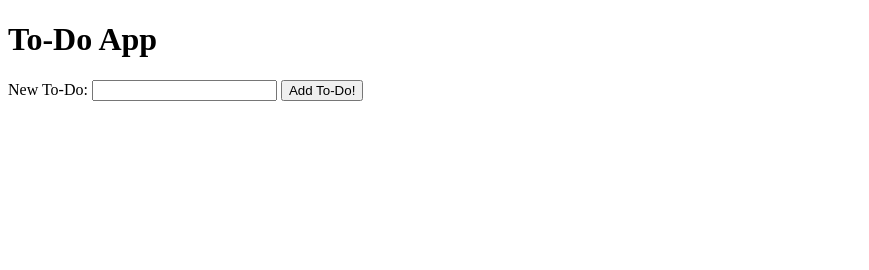
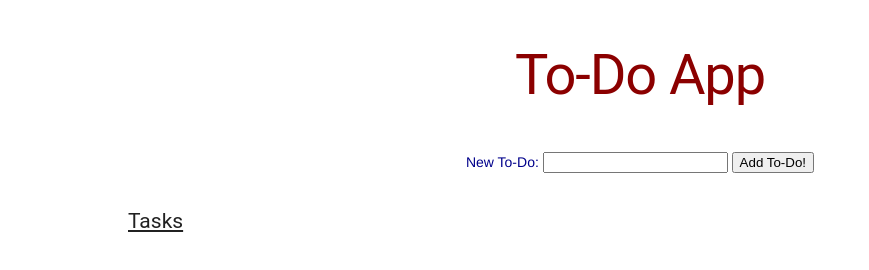
Before and after one commit to michellemaile/to-do-app, a plain HTML site: page index.html in a window 1280 px wide. Shown: the whole page, without its empty margins (0-869 px from the left). Drawn offline with nearby package versions, Linux system fonts and the light colour scheme.

Commit message:
complete

```diff
--- a/app.js
+++ b/app.js
@@ -27,9 +27,10 @@ function onReady() {
             // Append the text to <button>
         deleteButton.appendChild(t);
 
- ///////       // tell the delete button to delete !!!!! This must be 'click,' not 'submit !!! Why?????? Is submit in reference to the fact that it takes input from somewhere whereas click is in reference to simply clicking on a button?
+ ///////// tell the delete button to delete !!!!! This must be 'click,' not 'submit !!! Why?????? Is submit in reference to the fact that it takes input from somewhere whereas click is in reference to simply clicking on a button?
         deleteButton.addEventListener('click', () => {
             toDoList.removeChild(newLi);
+
             });
 
         //set the title: the new Li (created above) needs text from "title" (associated with the text (value) from the input of newToDoText)
@@ -49,6 +50,8 @@ function onReady() {
     });
 }
 
+//////// if you wanted to give the buttons seperate CSS properties, you'd have to add them selerately in HTML, right?
+
 window.onload = function() {
     onReady();
 };
--- a/index.html
+++ b/index.html
@@ -1,9 +1,18 @@
 <!DOCTYPE html>
 
-<html>
+<html lang="en" dir="ltr">
     <head>
-        <meta name="viewport" content="width=device-width, initial-scale=1">
+        <meta charset="utf-8" name="viewport" content="width=device-width, initial-scale=1">
+
+        <!-- Material Design Lite -->
+        <link rel="stylesheet" href="https://code.getmdl.io/1.3.0/material.grey-lime.min.css">
+        <script defer src="https://code.getmdl.io/1.3.0/material.min.js"></script>
+
+        <!-- Custom Styles -->
+        <link rel="stylesheet" href="main.css">
+
         <title>To-Do App</title>
+
     </head>
 
     <body>
@@ -14,8 +23,12 @@
             <button type="submit" id="button">Add To-Do!</button>
         </form>
 
-        <ul id="toDoList"></ul>
+        <div class="todo-list">
+            <h2>Tasks</h2>
+            <ul id="toDoList"></ul>
+        </div>
 
         <script src="app.js"></script>
+
     </body>
 </html>
--- a/main.css
+++ b/main.css
@@ -1,41 +1,28 @@
-header {
-    background: url(Images/post-its.jpg) center ;
-    height: 60vh;
-    justify-content: center;
-    padding: 30px;
+
+h1 {
+    margin: auto;
+    width: 50%;
+    text-align: center;
+    color: darkred;
+    font-size: 400%;
+    padding:3%;
 }
 
-h1 {
-    padding-left: 60px;
-    color: darkred;
-}
-
-.slogan {
-    padding-left: 60px;
+form{
+    margin: auto;
+    width: 50%;
+    text-align: center;
+    color:darkblue;
+    font-size: 100%;
     font-weight: 200;
-    line-height: 3;
 }
 
 h2 {
-    font-size: 1.3rem;
-    padding: 2rem;
-    text-align: center;
-    margin:auto;
+    padding-left: 10%;
+    font-size: 150%;
+    text-decoration: underline;
 }
 
-label[for=newToDoText]{
-    padding-left:30px;
-    color:darkblue;
-    font-weight: 200
+ul {
+    list-style: none;
 }
-
-
-/* not working */
-
-button[type=submit] {
-    color:darkred;
-}
-
- footer.mdl-mini-footer {
-     text-align: right;
- }
```
